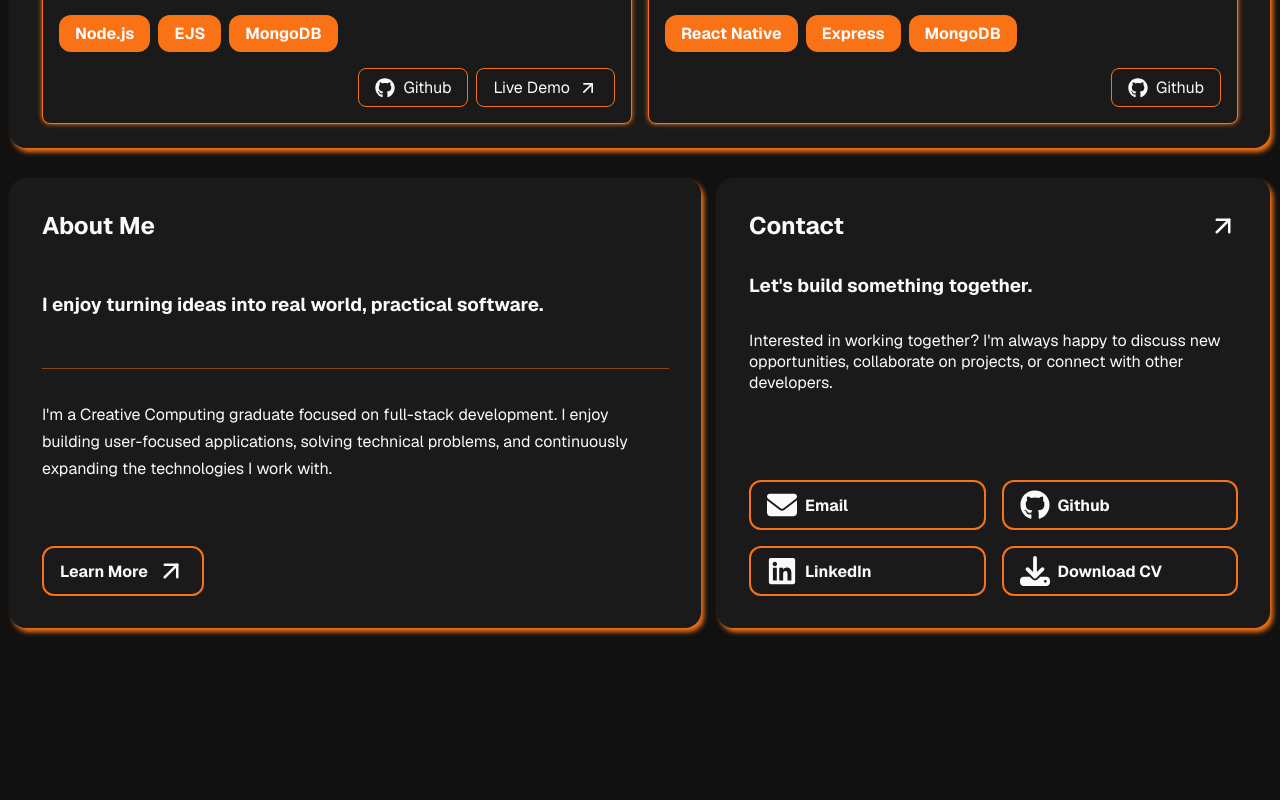
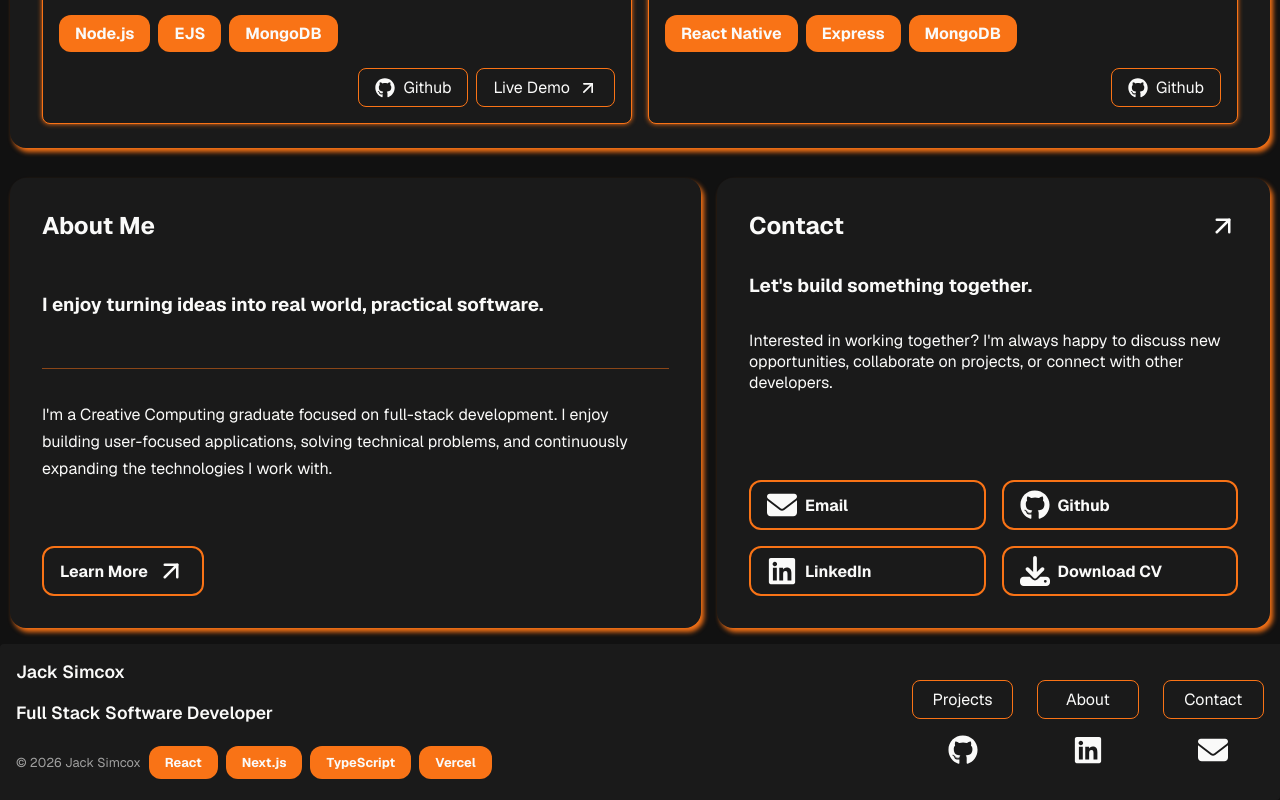
Before and after one commit to 450186/portfolio, a Next.js app: page / in a window 1280 px wide. Shown: the part 1207-2007 px from the top of the page. Before the commit the page ends 1851 px from the top, so only its background shows below. Built offline with nearby package versions, Linux system fonts and the light colour scheme.

Commit message:
added the footer to the home page

```diff
--- a/app/page.tsx
+++ b/app/page.tsx
@@ -2,6 +2,7 @@ import HeroSection from "@/components/home/Hero/Hero";
 import FeaturedProjects from "@/components/home/FeaturedProjects/FeaturedProjects";
 import About from "@/components/home/About/About";
 import Contact from "@/components/home/Contact/Contact";
+import Footer from "@/components/home/Footer/Footer";
 import styles from "./page.module.css";
 
 export default function Home() {
@@ -13,6 +14,7 @@ export default function Home() {
         <About />
         <Contact />
       </div>
+      <Footer />
     </main>
   );
 }
--- a/components/home/Footer/Footer.module.css
+++ b/components/home/Footer/Footer.module.css
@@ -0,0 +1,66 @@
+.footerSection {
+    display: grid;
+    grid-template-columns: 2.5fr 1fr;
+    gap: 1rem;
+    padding: 1rem;
+
+    background-color: var(--surface);
+    color: var(--text);
+    border-radius: 4px 0;
+}
+.rightSide {
+    display: flex;
+    flex-direction: column;
+    gap: 1rem;
+    align-self: center;
+}
+.info {
+    display: flex;
+    flex-direction: column;
+}
+.links,
+.socials {
+    display: grid;
+    grid-template-columns: repeat(3, 1fr);
+    gap: 1.5rem;
+}
+.name,
+.title {
+    font-size: 1.1rem;
+    font-weight: 600;
+    margin-top: 0;
+}
+.links a,
+.socials a {
+    display: flex;
+    justify-content: center;
+    align-items: center;
+}
+.socials a:hover {
+    color: var(--primary);
+    transform: scale(1.1);
+}
+.links a {
+    background: transparent;
+    border: 1px solid var(--primary);
+    border-radius: 8px;
+    padding: 0.5rem 1rem;
+    height: fit-content;
+    transition:
+        box-shadow 0.2s ease
+        transform 0.2s ease;
+}
+.links a:hover {
+    box-shadow: 0 0 10px var(--primary);
+    transform: translateY(-4px);
+}
+.copyright {
+    font-size: 0.8rem;
+    display: flex;
+    flex-direction: row;
+    align-items: center;
+    gap: 0.5rem;
+}
+.copyright p {
+    opacity: 0.6;
+}
--- a/components/home/Footer/Footer.tsx
+++ b/components/home/Footer/Footer.tsx
@@ -0,0 +1,45 @@
+import styles from "./Footer.module.css"
+import { FaGithub, FaLinkedin, FaEnvelope } from "react-icons/fa6"
+import Badge from "@/components/ui/badge/Badge"
+
+export default function Footer() {
+    return (
+        <footer className={styles.footerSection}>
+            <div className={styles.info}>
+                <p className={styles.name}>Jack Simcox</p>
+                <p className={styles.title}>Full Stack Software Developer</p>
+                <div className={styles.copyright}>
+                    <p>&copy; 2026 Jack Simcox</p>
+                    <Badge message="React" />
+                    <Badge message="Next.js" />
+                    <Badge message="TypeScript" />
+                    <Badge message="Vercel" />
+                </div>
+            </div>
+            <div className={styles.rightSide}>
+                <div className={styles.links}>
+                    <a href="/projects">
+                        Projects
+                    </a>
+                    <a href="/about">
+                        About
+                    </a>
+                    <a href="/contact">
+                        Contact
+                    </a>
+                </div>
+                <div className={styles.socials}>
+                    <a href="https://github.com/450186" target="_blank" rel="noopener noreferrer">
+                        <FaGithub size={30} />
+                    </a>
+                    <a href="https://www.linkedin.com/in/jack-simcox/" target="_blank" rel="noopener noreferrer">
+                        <FaLinkedin size={30} />
+                    </a>
+                    <a href="mailto:jack.simcox@hotmail.com?subject=Portfolio" target="_blank" rel="noopener noreferrer">
+                        <FaEnvelope size={30} />
+                    </a>
+                </div>
+            </div>
+        </footer>
+    )
+}
```
